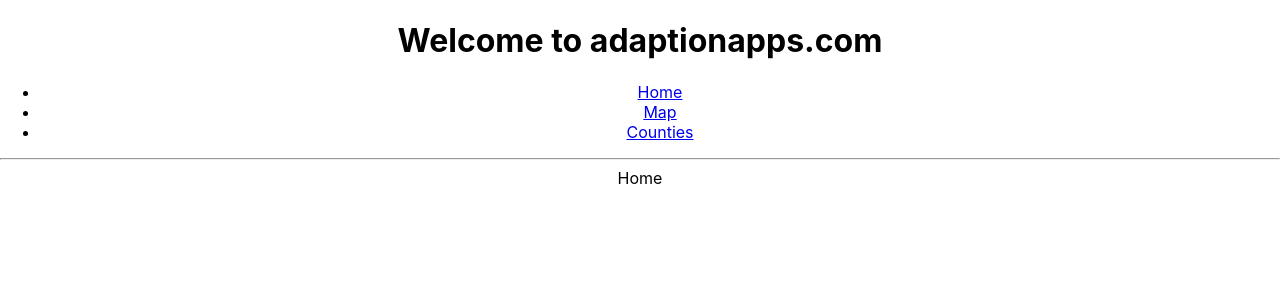
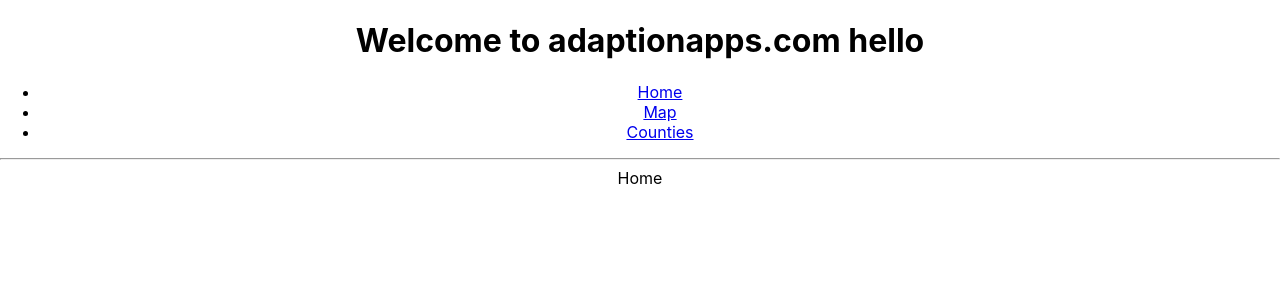
Before and after one commit to Alexander538/fema-buyouts-alpha, a React (Create React App) app: page / in a window 1280 px wide. Shown: the top 300 px of the page. Built offline with nearby package versions, Linux system fonts and the light colour scheme.

Commit message:
updated s3 permissions

```diff
--- a/src/App.tsx
+++ b/src/App.tsx
@@ -13,7 +13,7 @@ import NoMatch from './components/NoMatch';
 function App() {
   return (
     <div className="App">
-      <h1>Welcome to adaptionapps.com</h1>
+      <h1>Welcome to adaptionapps.com hello</h1>
       <Routes>
         <Route path="/" element={<Layout />}>
           <Route index element={<Home />} />
```
